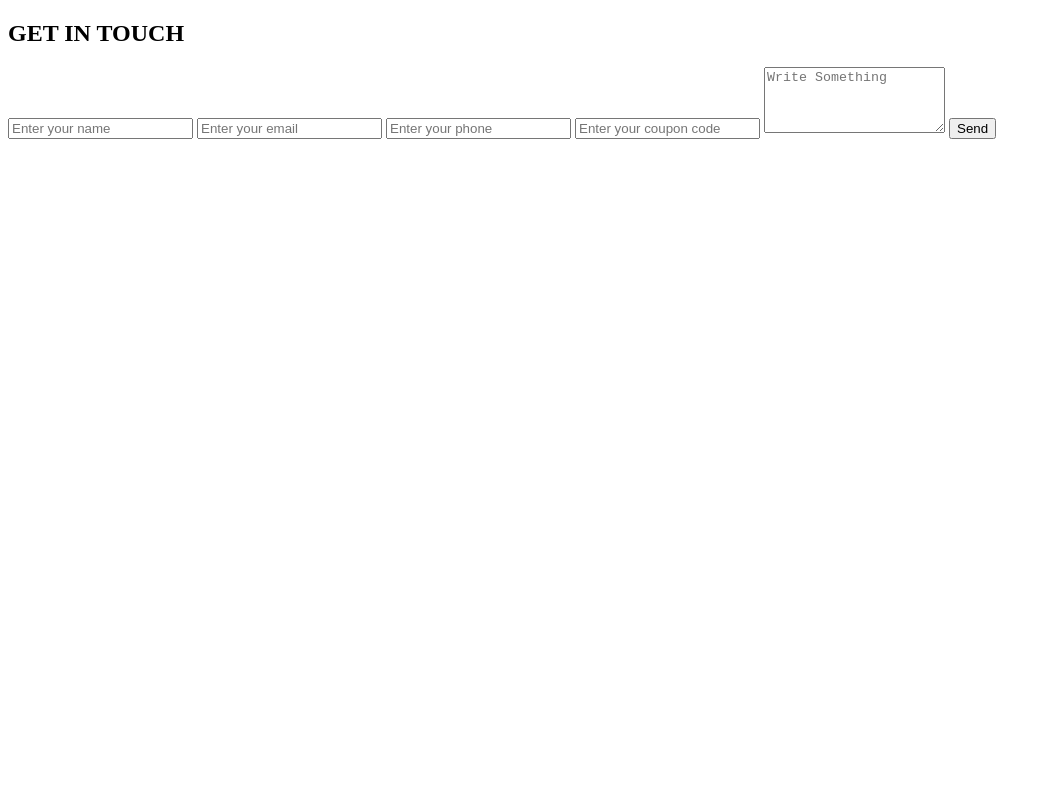
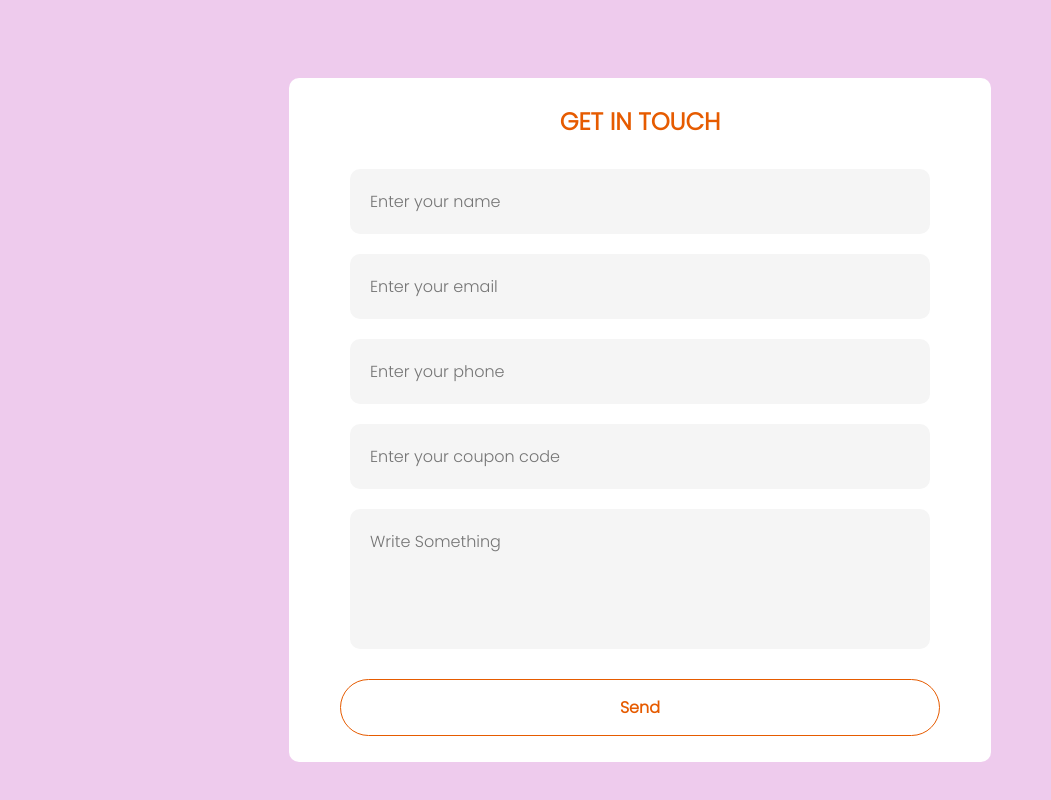
Before and after one commit to jafinsunar/90HTMLProjects_in_90Days, a plain HTML site: page Contact Form/index.html in a window 1280 px wide. Shown: the whole page, without its empty margins (0-1051 px from the left). Drawn offline with Linux system fonts and the light colour scheme.

Commit message:
Completed

```diff
--- a/Contact Form/index.html
+++ b/Contact Form/index.html
@@ -8,7 +8,7 @@
     <link rel="stylesheet" href="style.css">
 </head>
 <body>
-    <div id="container">
+    <div class="container">
 
         <form>
             <h2>GET IN TOUCH</h2>
--- a/Contact Form/style.css
+++ b/Contact Form/style.css
@@ -0,0 +1,73 @@
+@import url("https://fonts.googleapis.com/css2?family=Poppins:wght@300&display=swap");
+
+* {
+    margin: 0px;
+    padding: 0px;
+    font-family: "Poppins", sans-serif;
+
+}
+
+
+.container
+ {
+    background-color: #eecbed;
+    display: flex;
+    justify-content: center;
+    align-items: center;
+    padding: 20px;
+    height: 100vh;
+
+ }
+
+ form {
+    background-color: white;
+    display: flex;
+    flex-direction: column;
+    padding: 2vw 4vw;
+    width: 60%;
+    max-width: 600px;
+    border-radius: 10px;
+
+ }
+
+ form h2 {
+    text-align: center;
+    color: #e65b00;
+    margin-bottom: 20px;
+
+ }
+
+ form input, textarea {
+    border: 0;
+    margin: 10px 10px;
+    padding: 20px;
+    outline: none;
+    background: #f5f5f5;
+    font-size: 16px;
+    border-radius: 10px;
+    resize: none;
+
+ }
+
+ form button {
+    background-color: white;
+    color: #e65b00;
+    border: 1px solid #e65b00;
+    outline: none;
+    border-radius: 30px;
+    font-size: 1rem;
+    margin: 20px auto 0;
+    cursor: pointer;
+    padding: 15px;
+    width: 100%;
+    font-weight: bold;
+    transition: all .5s ease-in;
+
+ }
+
+
+ form button:hover {
+    border: 1px solid #e65b00;
+    background: #e65b00;
+    color: white;
+ }
```
